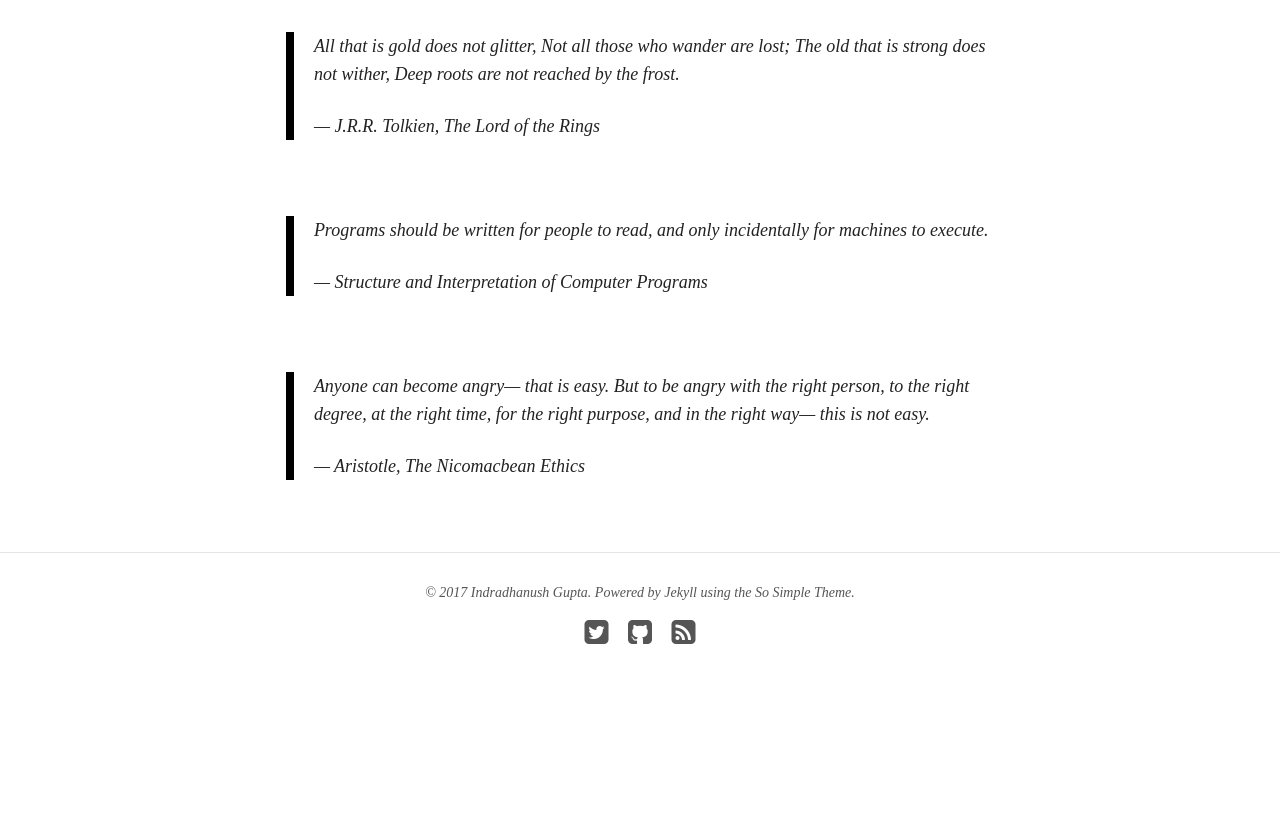
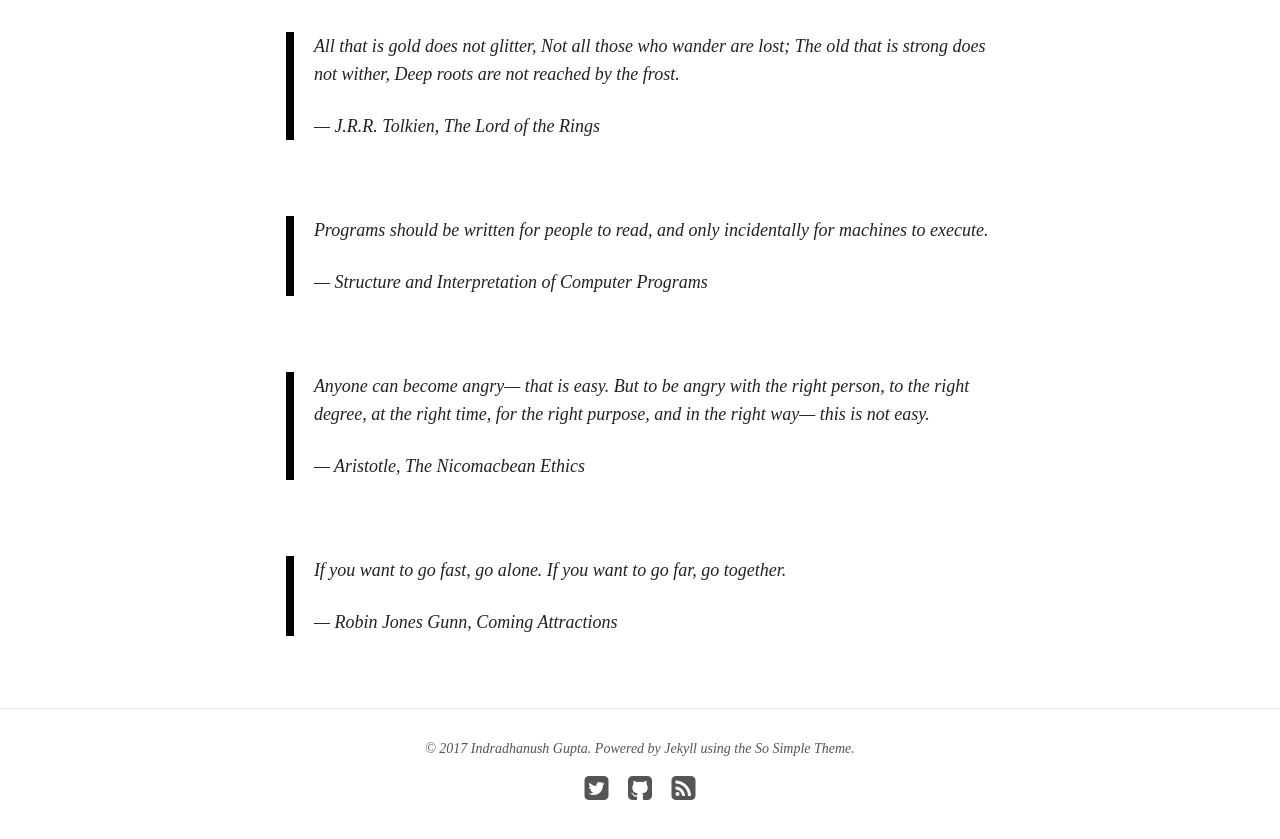
Before and after one commit to indradhanush/indradhanush.github.io, a Jekyll site: the page built from quotes/index.md, in a window 1280 px wide and 900 px high, scrolled down 1384 px. Shown: the top 839 px of the window. Built offline with Jekyll 4.4.1, drawn with Linux system fonts in a browser that asks for light colours; nearby versions of some CDN libraries; before the commit the page ends 2128 px from its top, so only the background shows below that.

Commit message:
New quote by Robin Jones Gunn.

```diff
--- a/quotes/index.md
+++ b/quotes/index.md
@@ -56,3 +56,9 @@ This is a collection of quotes that I've stumbled upon the internet and in books
 > purpose, and in the right way--- this is not easy.
 >
 > --- Aristotle, The Nicomacbean Ethics
+
+<br/>
+
+> If you want to go fast, go alone. If you want to go far, go together.
+>
+> --- Robin Jones Gunn, Coming Attractions
```
